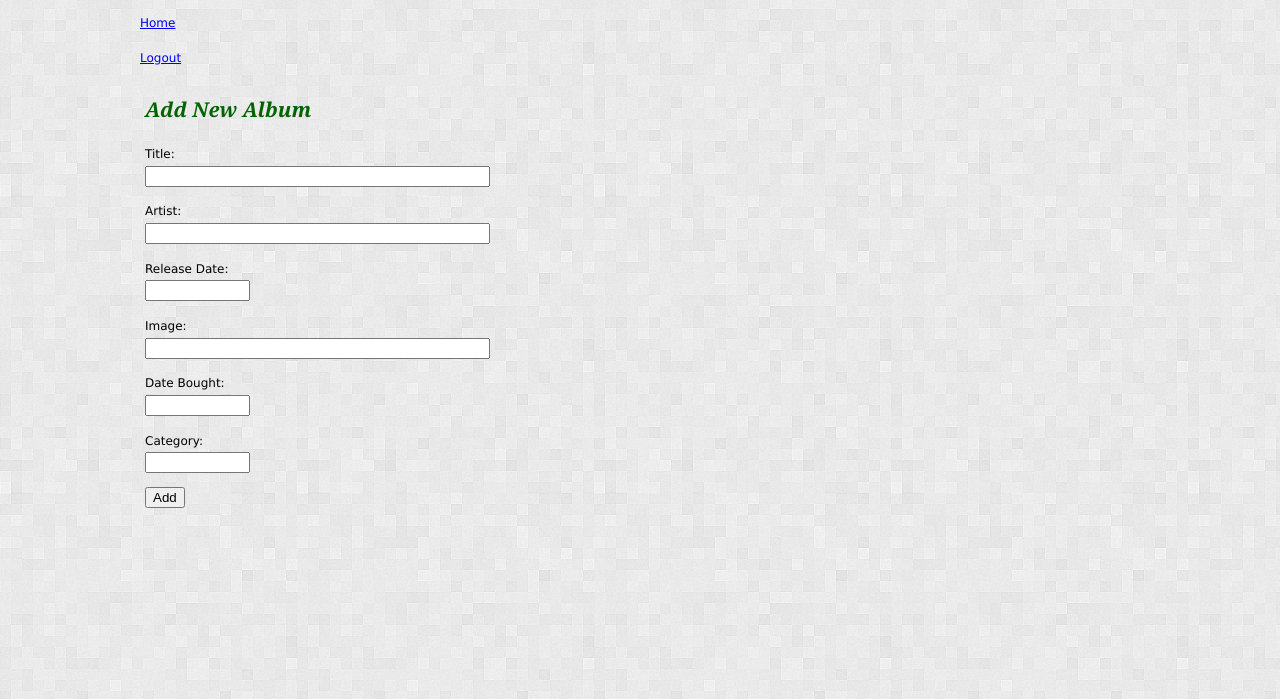
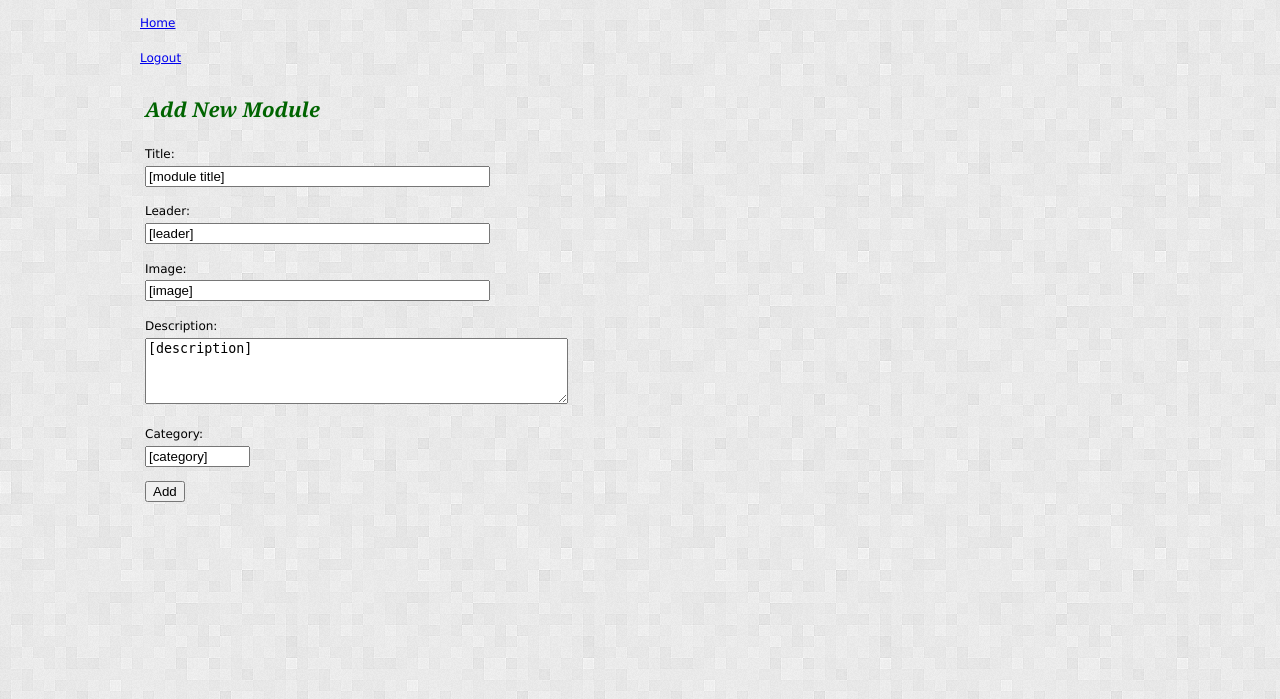
Before and after one commit to crai9/php-modules, a PHP site: page /moduleadmin.php in a window 1280 px wide. Shown: the part 101-800 px from the top of the page. Run offline with PHP 8.4, Linux system fonts and the light colour scheme; the visitor is signed in with stand-in values (Sample User, id 1).

Commit message:
Ability to add a module

```diff
--- a/presentation/adminmodule.php
+++ b/presentation/adminmodule.php
@@ -1,18 +1,16 @@
 <?php
 class AdminModule
 {
-	public $mAlbum;
-	public $mYear;
-	public $mAlbumID;
+	public $mModule;
+	public $mModuleID;
 	public $mErrorMessage;
-	public $mArtists;
-	public $mAlbums;
-	public $mAlbumTitle;
-	public $mArtist;
-	public $mReleaseDate;
+	public $mLeaders;
+	public $mModules;
+	public $mModuleTitle;
+	public $mLeader;
 	public $mImage;
-	public $mDateBought;
 	public $mCategory;
+	public $mDescription;
 	public $mLoggedIn;
 	public $mUpdateButtonDisplay;
 	public $mAddButtonDisplay=TRUE;
@@ -45,13 +43,13 @@ class AdminModule
 			$this->mAddButtonDisplay = TRUE;
 			$this->mUpdateButtonDisplay = FALSE;
 		}
-		elseif (isset ($_POST['submit_select_artist']))
+		elseif (isset ($_POST['submit_select_leader']))
 		{
 			$this->mAction = 'SelectLeader';
 			$this->mAddButtonDisplay = TRUE;
 			$this->mUpdateButtonDisplay = FALSE;
 		}
-		elseif (isset ($_POST['submit_select_album']))
+		elseif (isset ($_POST['submit_select_module']))
 		{
 			$this->mAction = 'SelectModule';
 			$this->mUpdateButtonDisplay = TRUE;
@@ -65,6 +63,61 @@ class AdminModule
 
 	public function init()
 	{
+		$this->mLeaders = Business::GetModuleLeaders(); // to populate Select Artist drop down list
+
+		if ($this->mAction == 'AddModule' || $this->mAction == 'EditModule')	// Add or Update request
+		{
+			$this->mModuleID = $_POST['module_id'];
+			$this->mModuleTitle = $_POST['new_module_title'];
+			$this->mLeader = $_POST['new_leader'];
+			$this->mImage = $_POST['new_image'];
+			$this->mDescription = $_POST['new_description'];
+			$this->mCategory = $_POST['new_category'];
+
+			if ($this->mModuleTitle == null)
+				$this->mErrorMessage = 'Module title required';
+
+			if ($this->mLeader == null)
+				$this->mErrorMessage = 'Leader required';
+
+			if ($this->mErrorMessage == null)
+			{
+				if ($this->mAction == 'AddModule')
+				{
+					// Complete this line with a call to a Collection class method
+					Business::AddModule($this->mModuleTitle, $this->mLeader, $this->mDescription, $this->mImage, $this->mCategory);
+				}
+				else
+				{
+					// Complete this line with a call to a Collection class method
+				}
+				header('Location: moduleadmin.php');
+			}
+		}
+		elseif ($this->mAction == 'SelectLeader') 	// Artist Selected - populate Select Album drop down list with Artist Albums
+		{
+			 $this->mLeader = $_POST['leaders'];
+			 $this->mModuleID = '';
+			 $this->mModuleTitle = '[module title]';
+			 $this->mImage = '[image]';
+			 $this->mDescription = '[description]';
+			 $this->mCategory = '[category]';
+			// Complete this line with a call to a Collection class method GetArtistAlbums
+			 $this->mAlbums = Business::GetModuleLeaderModules($this->mLeader);
+		}
+		elseif ($this->mAction == 'SelectModule')
+		{
+			// Insert the code to call a Collection class method and populate the attributes required to populate the Update form
+		}
+		else
+		{
+			$this->mModuleID= '';
+			$this->mModuleTitle = '[module title]';
+			$this->mLeader = '[leader]';
+			$this->mImage = '[image]';
+			$this->mDescription = '[description]';
+			$this->mCategory = '[category]';
+		}
 	}
 }
 
--- a/presentation/login.php
+++ b/presentation/login.php
@@ -26,7 +26,7 @@
 				}
 				else
 				{
-					$this->mLoginMessage = 'Login failed. Please try again:';
+					$this->mLoginMessage = 'Login failed. Please try again...';
 				}
 
 			}
```
Also changed, not shown: presentation/templates/adminmodule.tpl (+14 -18 lines).
